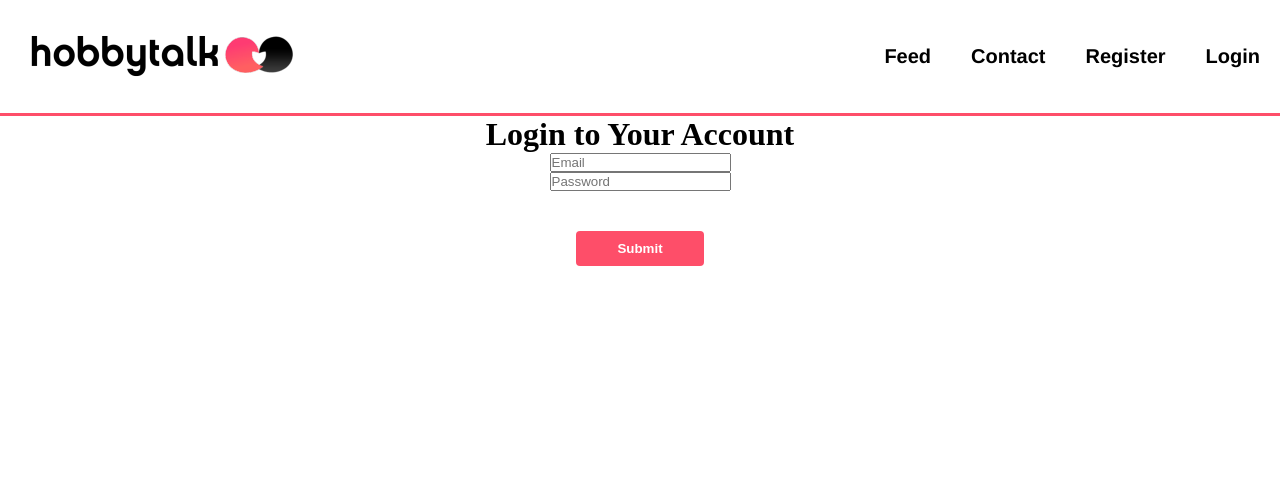
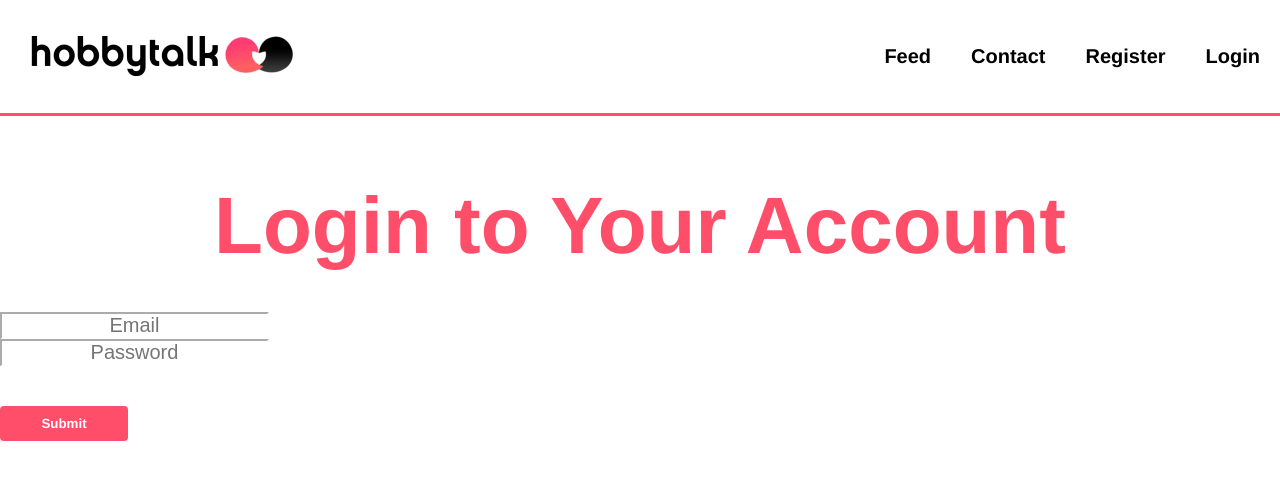
Before and after one commit to Basharkh41/Hobbytalk, a Vue app: page /sign-in in a window 1280 px wide. Shown: the top 480 px of the page. Built offline with nearby package versions, Linux system fonts and the light colour scheme; no server answers.

Commit message:
CSS Verschönerungen

```diff
--- a/src/views/Add-Event.vue
+++ b/src/views/Add-Event.vue
@@ -48,7 +48,16 @@ export default {
 <style scoped>
 
 .button{
-
+  width: 10%;
+  padding: 10px;
+  background-color: #FE4E69;
+  color: #fff;
+  border: none;
+  border-radius: 4px;
+  padding-top: 10px;
+  margin-top: 40px;
+  cursor: pointer;
+  font-weight: bold;
 
 }
 </style>
--- a/src/views/Feed.vue
+++ b/src/views/Feed.vue
@@ -1,5 +1,7 @@
 <template>
-  <div>
+  <div class="alles">
+
+  <div class="add-event">
     <router-link to="/Add-Event">Add an event</router-link>
   </div>
   <div>
@@ -10,7 +12,7 @@
         <p>Wo: {{ event.place }}</p>
         <p>Was: {{ event.sport }}</p>
         <p>Beschreibung: {{ event.description }}</p>
-        <button
+        <button class="teilnehmen"
           @click="toggleAttendance(event)"
           :class="{ 'attended': event.attended }"
         >
@@ -25,6 +27,7 @@
     </div>
 
   </div>
+</div>
 </template>
 
 <script>
@@ -84,8 +87,41 @@ button {
 
 }
 
+.alles{
+  font-family: Helvetica Neue, Helvetica, Arial, sans-serif;
+  color: #000000;
+  font-size: 20px;
+  text-align: center;
+  margin-top: 5%;
+  position: center;
+}
+h2{
+  font-family: Helvetica Neue, Helvetica, Arial, sans-serif;
+  color: #fe4e69;
+  font-size: 60px;
+  text-align: center;
+  margin-top: 5%;
+}
+
 .attended {
   background-color: red;
 }
 
+.add-event{
+  font-family: Helvetica Neue,Helvetica,Arial,sans-serif;
+
+  padding: 10px;
+  background-color: #FE4E69;
+  color: #ffffff;
+  border: none;
+  border-radius: 4px;
+  cursor: pointer;
+  font-weight: bold;
+}
+
+
+.teilnehmen {
+  display: block;
+  margin: 0 auto;
+}
 </style>
--- a/src/views/Home.vue
+++ b/src/views/Home.vue
@@ -1,13 +1,13 @@
 <template>
   <div class="contact-header">
     <h1>
-      Welcome to Hobbymeet, a place where students with similair Interests could
+      Welcome to HobbyTalk, a place where students with similair Interests could
       meet eachother
     </h1>
   </div>
   <div class="Home-Container">
     <div class="section">
-      <h2>About Hobbymeet:</h2>
+      <h2>About HobbyTalk:</h2>
       <p></p>
     </div>
     <div class="section">
@@ -35,7 +35,7 @@
     </div>
   </div>
   <div class="footer">
-    <p>&copy; 2023 Hobbymeet. All rights reserved.</p>
+    <p>&copy; 2023 HobbyTalk. All rights reserved.</p>
   </div>
 </template>
 
--- a/src/views/SignIn.vue
+++ b/src/views/SignIn.vue
@@ -46,26 +46,13 @@ const signIn = () => { // we also renamed this method
 }
 </script>
 <style scoped>
-.login{
-  text-align: center;
-
+@import url('https://fonts.googleapis.com/css?family=Montserrat:500');
+.Logo{
+  margin-right: auto;
 }
-.login-button{
-  width: 10%;
-  padding: 10px;
-  background-color: #FE4E69;
-  color: #fff;
-  border: none;
-  border-radius: 4px;
-  padding-top: 10px;
-  margin-top: 40px;
-  cursor: pointer;
-  font-weight: bold;
-}
-.login-button:hover{
-  background-color: rgb(0, 0, 0);
-  color: #FE4E69;
-  font-weight:bold;
+*{
+  margin: 0;
+  padding: 0;
 }
 li, a{
   font-family: "Montserrat", sans-serif;
@@ -79,4 +66,46 @@ li, a{
   text-decoration: none;
 }
 
+
+h1{
+  font-family: Helvetica Neue,Helvetica,Arial,sans-serif;
+  font-size: 80px;
+  color: #FE4E69;
+  margin-top: 5%;
+  text-align: center;
+  margin-bottom: 40px;
+}
+.register-form{
+  text-align: center;
+}
+input{
+  text-align: center;
+  font-size: 20px;
+  color: #000000;
+  border-bottom: 2px solid;
+  border-color: #ffffff;
+}
+.login-button{
+  font-family: Helvetica Neue,Helvetica,Arial,sans-serif;
+  width: 10%;
+  padding: 10px;
+  background-color: #FE4E69;
+  color: #ffffff;
+  border: none;
+  border-radius: 4px;
+  padding-top: 10px;
+  margin-top: 40px;
+  cursor: pointer;
+  font-weight: bold;
+}
+.login-button:hover{
+  background-color: rgb(0, 0, 0);
+  color: #FE4E69;
+  font-weight:bold;
+}
+.input-area{
+  margin-left: 30%;
+  margin-right: 30%;
+}
+
 </style>
```
